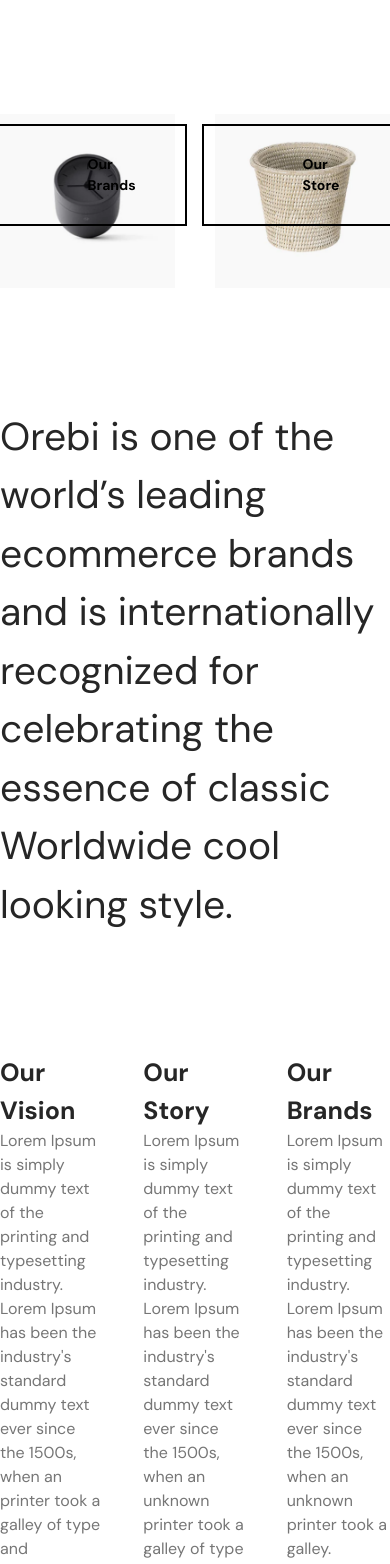
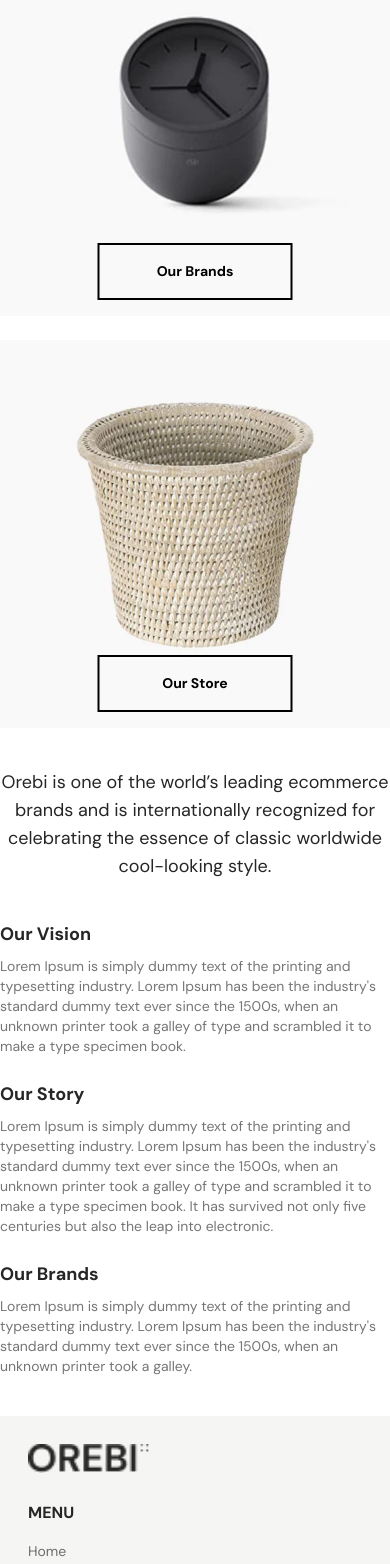
Before and after one commit to morshedsajid26/Orebi, a React (Vite) app: page /about in a window 390 px wide. Shown: the part 360-1924 px from the top of the page. Built offline with nearby package versions, Linux system fonts and the light colour scheme; no server answers.

Commit message:
about responsive

```diff
--- a/src/Components/Page/About.jsx
+++ b/src/Components/Page/About.jsx
@@ -1,56 +1,81 @@
-import React from 'react'
-import Container from '../Layer/Container'
-import Bredcumb from '../Layer/Bredcumb'
-import Image from '../Layer/Image'
+import React from 'react';
+import Container from '../Layer/Container';
+import Bredcumb from '../Layer/Bredcumb';
+import Image from '../Layer/Image';
+import Button from '../Layer/Button';
 
-import product1 from '/About/product1.png'
-import product2 from '/About/product2.png'
-import Button from '../Layer/Button'
+import product1 from '/About/product1.png';
+import product2 from '/About/product2.png';
 
 const About = () => {
   return (
     <div>
-        <Container className='py-[130px]'>
-          <Bredcumb/>
-          <div className='grid grid-cols-2  gap-10 mt-[136px]'>
-            <div className='grid-cols-1  relative'>
-              <Image src={product1}/>
-              <Button className='px-[97px] py-7 absolute bottom-[62px] left-1/2 -translate-x-1/2' ButtonText='Our Brands'/>
+      <Container className="py-10 md:py-[130px]">
+        <Bredcumb />
+        <div className="grid grid-cols-1 lg:grid-cols-2 gap-6 lg:gap-10 mt-10 lg:mt-[136px]">
+          <div className="relative">
+            <Image src={product1} alt="Product 1" />
+            <Button
+              className="px-6 py-3 lg:px-[97px] lg:py-7 absolute bottom-4 lg:bottom-[62px] left-1/2 transform -translate-x-1/2"
+              ButtonText="Our Brands"
+            />
           </div>
-            <div className='grid-cols-1  relative'>
-              <Image src={product2}/>
-              <Button className='px-[99px] py-7 absolute bottom-[62px] left-1/2 -translate-x-1/2' ButtonText='Our Store'/>
+          <div className="relative">
+            <Image src={product2} alt="Product 2" />
+            <Button
+              className="px-6 py-3 lg:px-[99px] lg:py-7 absolute bottom-4 lg:bottom-[62px] left-1/2 transform -translate-x-1/2"
+              ButtonText="Our Store"
+            />
+          </div>
         </div>
 
+        <p className="text-lg md:text-[39px] font-DM text-[#262626] my-10 md:my-[120px] text-center">
+          Orebi is one of the world’s leading ecommerce brands and is
+          internationally recognized for celebrating the essence of classic
+          worldwide cool-looking style.
+        </p>
+
+        <div className="grid grid-cols-1 sm:grid-cols-2 lg:grid-cols-3 gap-6 lg:gap-10">
+          <div>
+            <h3 className="text-lg md:text-[25px] font-DM font-bold text-[#262626]">
+              Our Vision
+            </h3>
+            <p className="text-sm md:text-[16px] font-DM text-[#767676] mt-2">
+              Lorem Ipsum is simply dummy text of the printing and typesetting
+              industry. Lorem Ipsum has been the industry's standard dummy text
+              ever since the 1500s, when an unknown printer took a galley of
+              type and scrambled it to make a type specimen book.
+            </p>
           </div>
 
-          <p className='text-[39px] font-DM text-[#262626] my-[120px]'>
-          Orebi is one of the world’s leading ecommerce brands and is internationally recognized for celebrating the essence of classic Worldwide cool looking style.
+          <div>
+            <h3 className="text-lg md:text-[25px] font-DM font-bold text-[#262626]">
+              Our Story
+            </h3>
+            <p className="text-sm md:text-[16px] font-DM text-[#767676] mt-2">
+              Lorem Ipsum is simply dummy text of the printing and typesetting
+              industry. Lorem Ipsum has been the industry's standard dummy text
+              ever since the 1500s, when an unknown printer took a galley of
+              type and scrambled it to make a type specimen book. It has
+              survived not only five centuries but also the leap into
+              electronic.
             </p>
-
-          <div className='grid grid-cols-3 gap-10'>
-
-
-            <div className="grid-cols-1">
-            <h3 className='text-[25px] font-DM font-bold text-[#262626]'>Our Vision</h3>
-            <p  className='text-[16px] font-DM  text-[#767676]'>Lorem Ipsum is simply dummy text of the printing and typesetting industry. Lorem Ipsum has been the industry's standard dummy text ever since the 1500s, when an   printer took a galley of type and scrambled it to make a type specimen book.</p>
           </div>
 
-
-            <div className="grid-cols-1">
-              <h3 className='text-[25px] font-DM font-bold text-[#262626]'>Our Story</h3>
-              <p  className='text-[16px] font-DM  text-[#767676]'>Lorem Ipsum is simply dummy text of the printing and typesetting industry. Lorem Ipsum has been the industry's standard dummy text ever since the 1500s, when an unknown printer took a galley of type and scrambled it to make a type specimen book. It has survived not only five centuries, but also the leap into electronic.</p>
+          <div>
+            <h3 className="text-lg md:text-[25px] font-DM font-bold text-[#262626]">
+              Our Brands
+            </h3>
+            <p className="text-sm md:text-[16px] font-DM text-[#767676] mt-2">
+              Lorem Ipsum is simply dummy text of the printing and typesetting
+              industry. Lorem Ipsum has been the industry's standard dummy text
+              ever since the 1500s, when an unknown printer took a galley.
+            </p>
           </div>
-
-            <div className="grid-cols-1">
-            <h3 className='text-[25px] font-DM font-bold text-[#262626]'>Our Brands</h3>
-            <p  className='text-[16px] font-DM  text-[#767676]'>Lorem Ipsum is simply dummy text of the printing and typesetting industry. Lorem Ipsum has been the industry's standard dummy text ever since the 1500s, when an unknown printer took a galley.</p>
-            </div>
-
         </div>
       </Container>
     </div>
-  )
-}
+  );
+};
 
-export default About
+export default About;
```
Lines whose indentation alone changed are shown as unchanged.
